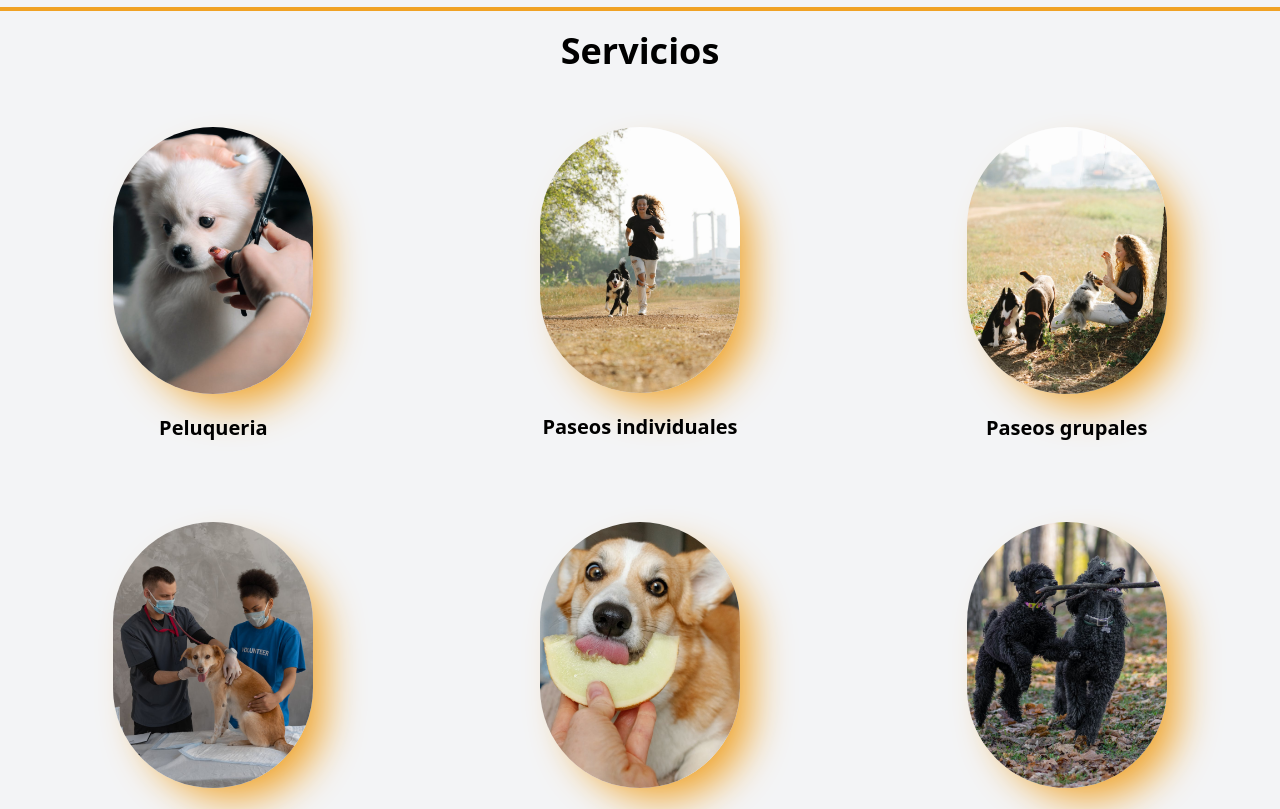
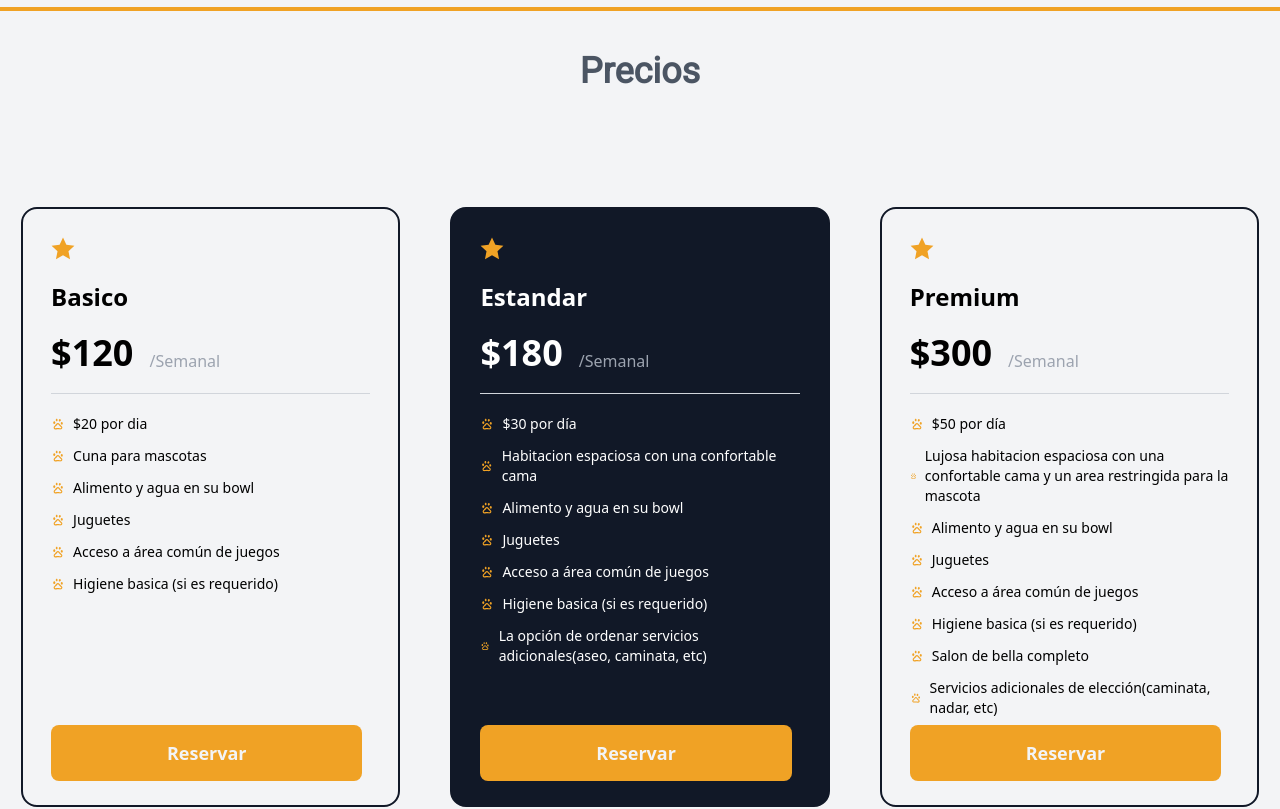
Before and after one commit to No-Country/c14-16-ft-node-react, a React (Vite) app in the folder frontend/: page / in a window 1280 px wide. Shown: the part 1700-2509 px from the top of the page. Built offline with nearby package versions, Linux system fonts and the light colour scheme.

Commit message:
view price

```diff
--- a/frontend/src/components/pages/home/Home.jsx
+++ b/frontend/src/components/pages/home/Home.jsx
@@ -8,6 +8,7 @@ import "./Home.css";
 import Hero from "../../hero";
 import Offer from "../../offer";
 import Services from "../../services";
+import Prices from "../../prices";
 
 const Home = () => {
   const [place, setPlace] = useState("");
@@ -72,8 +73,17 @@ const Home = () => {
           </p>
           <Offer />
         </div>
-        <hr className="border-2 border-primary" />
-
+        <hr className="border-2 border-primary mb-10" />
+        {/**
+         * Precios
+         */}
+        <div>
+          <h2 className="block text-center text-gray-600 font-bold font-roboto text-4xl pb-4">
+            Precios
+          </h2>
+          <Prices />
+        </div>
+        <hr className="border-2 border-primary mx-10" />
         {/* Servicios  */}
         <Services />
       </main>
--- /dev/null
+++ b/frontend/src/components/prices.jsx
@@ -0,0 +1,29 @@
+import { featuresBasic, featuresPremium, featuresStandar } from "../libs/data";
+import CardPrice from "./ui/card-price";
+function Prices() {
+  return (
+    <section
+      id="plans"
+      className="container min-h-screen flex items-center justify-center mx-auto"
+    >
+      <ul className="grid grid-cols-1 md:grid-cols-2 lg:grid-cols-3 gap-2">
+        <li>
+          <CardPrice title="Basico" price="120" services={featuresBasic} />
+        </li>
+        <li>
+          <CardPrice
+            title="Estandar"
+            price="180"
+            services={featuresStandar}
+            active={true}
+          />
+        </li>
+        <li>
+          <CardPrice title="Premium" price="300" services={featuresPremium} />
+        </li>
+      </ul>
+    </section>
+  );
+}
+
+export default Prices;
--- a/frontend/src/components/services.jsx
+++ b/frontend/src/components/services.jsx
@@ -7,7 +7,7 @@ function Services() {
       className="min-h-screen flex items-center justify-center"
     >
       <div className="container">
-        <h2 className="text-4xl text-black font-bold text-center pt-5 mb-4">
+        <h2 className="text-4xl text-gray-700 font-bold text-center pt-5 mb-4">
           Servicios
         </h2>
         <div className="grid grid-cols-1 sm:grid-cols-2 lg:grid-cols-3 ">
--- /dev/null
+++ b/frontend/src/components/ui/card-price.jsx
@@ -0,0 +1,49 @@
+import PropTypes from "prop-types";
+import Utils from "../../libs/Utils";
+import Button from "./button";
+import { RiStarFill, RiBaiduLine } from "react-icons/ri";
+
+function CardPrice({ title, price, services, active }) {
+  return (
+    <div
+      className={Utils(
+        "border-2 border-gray-900 p-7 rounded-2xl hover:bg-gray-900 hover:text-white transition-all duration-300 hover:-translate-y-7 mx-auto w-[70%] sm:w-[90%] h-[600px] relative",
+        active && "bg-gray-900  text-white"
+      )}
+    >
+      <div className="space-y-5">
+        <RiStarFill className="text-primary text-2xl" />
+        <h2 className="text-2xl font-bold">{title}</h2>
+
+        <div className=" flex items-end gap-4">
+          <h2 className="text-4xl font-bold">${price}</h2>
+          <h5 className="text-md text-gray-400">/Semanal</h5>
+        </div>
+      </div>
+      <hr className="border-gray-300 my-5" />
+      <div className="space-y-5">
+        <ul className="space-y-3">
+          {services.map((ser, index) => (
+            <li key={index} className="flex gap-2 items-center text-sm">
+              <RiBaiduLine className="text-primary text-sm" />
+
+              {ser.feature}
+            </li>
+          ))}
+        </ul>
+      </div>
+      <div className="absolute bottom-1 w-[83%]">
+        <Button type="submit" label="Reservar" />
+      </div>
+    </div>
+  );
+}
+
+CardPrice.propTypes = {
+  title: PropTypes.string.isRequired,
+  price: PropTypes.string.isRequired,
+  services: PropTypes.array.isRequired,
+  active: PropTypes.bool,
+};
+
+export default CardPrice;
--- a/frontend/src/components/ui/card-services.jsx
+++ b/frontend/src/components/ui/card-services.jsx
@@ -8,7 +8,7 @@ function CardServices({ name, url }) {
           <img
             src={url}
             alt={name}
-            className="rounded-full w-[90%] sm:w-[200px] shadow-3xl shadow-primary mx-auto"
+            className="rounded-[50px] w-[90%] sm:w-[200px] shadow-3xl shadow-primary mx-auto"
           />
         </div>
         <h2 className="text-xl font-semibold">{name}</h2>
--- /dev/null
+++ b/frontend/src/libs/data.js
@@ -0,0 +1,70 @@
+export const featuresPremium = [
+  {
+    feature: "$50 por día",
+  },
+  {
+    feature:
+      "Lujosa habitacion espaciosa con una confortable cama y un area restringida para la mascota",
+  },
+  {
+    feature: "Alimento y agua en su bowl",
+  },
+  {
+    feature: "Juguetes",
+  },
+  {
+    feature: "Acceso a área común de juegos",
+  },
+  {
+    feature: "Higiene basica (si es requerido)",
+  },
+  {
+    feature: "Salon de bella completo",
+  },
+  {
+    feature: "Servicios adicionales de elección(caminata, nadar, etc)",
+  },
+];
+export const featuresStandar = [
+  {
+    feature: "$30 por día",
+  },
+  {
+    feature: "Habitacion espaciosa con una confortable cama",
+  },
+  {
+    feature: "Alimento y agua en su bowl",
+  },
+  {
+    feature: "Juguetes",
+  },
+  {
+    feature: "Acceso a área común de juegos",
+  },
+  {
+    feature: "Higiene basica (si es requerido)",
+  },
+  {
+    feature: "La opción de ordenar servicios adicionales(aseo, caminata, etc)",
+  },
+];
+export const featuresBasic = [
+  {
+    feature: "$20 por dia",
+  },
+  {
+    feature: "Cuna para mascotas",
+  },
+  {
+    feature: "Alimento y agua en su bowl",
+  },
+  {
+    feature: "Juguetes",
+  },
+  {
+    feature: "Acceso a área común de juegos",
+  },
+  {
+    feature: "Higiene basica (si es requerido)",
+  },
+];
```
